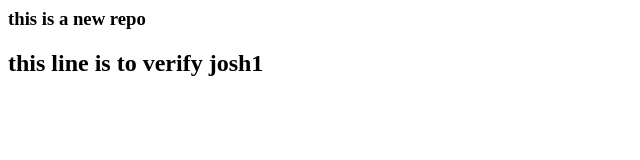
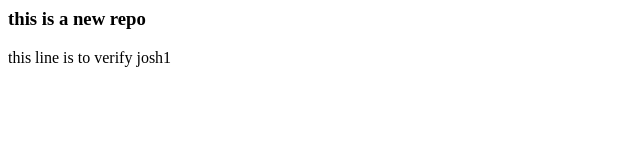
Before and after one commit to joshua0707/new-repo, a plain HTML site: page index.html in a window 1280 px wide. Shown: the whole page, without its empty margins (0-640 px from the left). Drawn offline with Linux system fonts and the light colour scheme.

Commit message:
fixed index

```diff
--- a/index.html
+++ b/index.html
@@ -5,7 +5,5 @@
 </p>
 
 <p>
-    <h2>
-        this line is to verify josh1
-    </h2>
-</p>
+
+        this line is to verify josh1</p>
```
